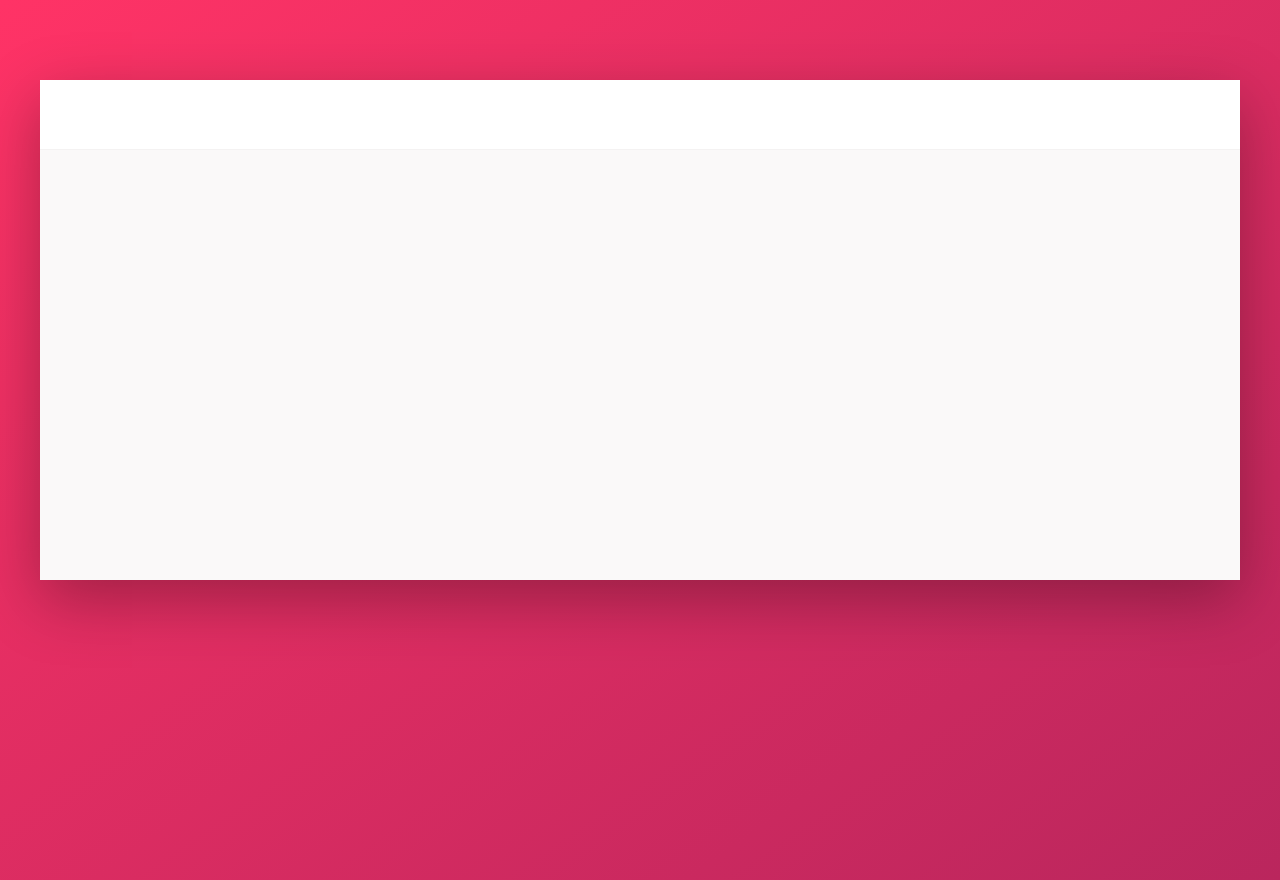
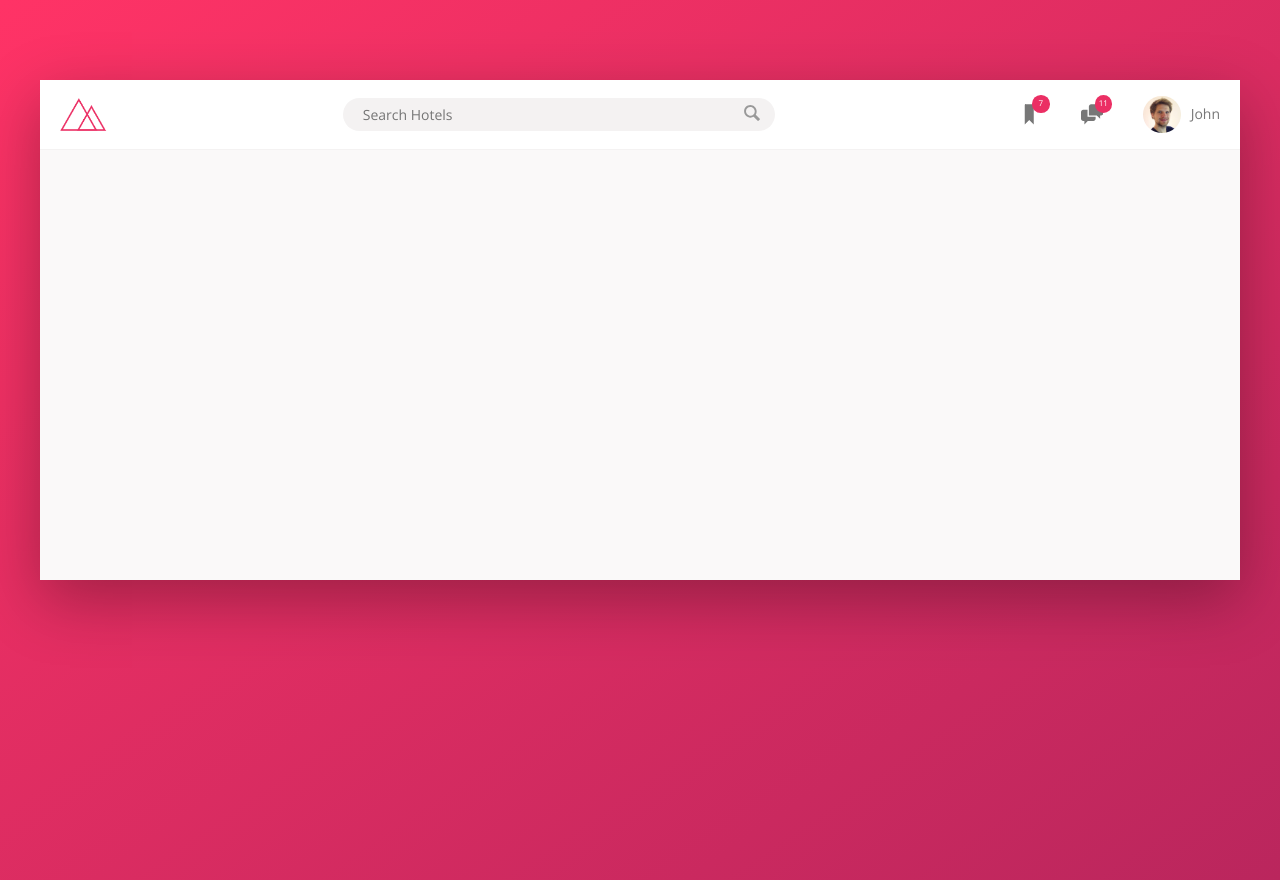
Before and after one commit to neha10gupta97/HotelsBookingView, a website: page index.html in a window 1280 px wide. Drawn offline with nearby package versions, Linux system fonts and the light colour scheme.

Commit message:
header code

```diff
--- a/index.html
+++ b/index.html
@@ -13,6 +13,34 @@
     <body>
         <div class="container">
             <header class="header">
+                <img src="img/logo.png" alt="Logo" class="logo">
+                <form action="#" class="search">
+                    <input type="text" class="search__input" placeholder="Search Hotels">
+                    <button class="search__button">
+                        <svg class="search__icon">
+                            <use xlink:href="img/sprite.svg#icon-magnifying-glass"></use>
+                        </svg>
+                    </button>
+                </form>
+
+                <nav class="user-nav">
+                    <div class="user-nav__icon-box">
+                        <svg class="user-nav__icon">
+                            <use xlink:href="img/sprite.svg#icon-bookmark"></use>
+                        </svg>
+                        <span class="user-nav__notification">7</span>
+                    </div>
+                    <div class="user-nav__icon-box">
+                        <svg class="user-nav__icon">
+                            <use xlink:href="img/sprite.svg#icon-chat"></use>
+                        </svg>
+                        <span class="user-nav__notification">11</span>
+                    </div>
+                    <div class="user-nav__user">
+                        <img src="img/user.jpg" alt="User" class="user-nav__user-photo">
+                        <span class="user-nav__user-name">John</span>
+                    </div>
+                </nav>
 
             </header>
             <div class="content">
--- a/sass/_component.scss
+++ b/sass/_component.scss
@@ -0,0 +1,112 @@
+//Logo
+.logo{
+  height: 3.25rem;
+  margin-left: 2rem;
+}
+
+//Search Box
+.search{
+  flex: 0 0 40%;
+
+  display: flex;
+  align-items: center;
+  justify-content: center;
+
+  &__input{
+    font-family: inherit;
+    font-size: inherit;
+    color: inherit;
+    background-color: var(--color-grey-light-2);
+    border: none;
+    padding: .7rem 2rem;
+    border-radius: 100px;
+    width: 90%;
+    transition: all .2s;
+    margin-right: -3.25rem;
+
+    &:focus{
+      outline: none;
+      width: 100%;
+      background-color: var(--color-grey-light-3);
+    }
+    &::webkit-input-placeholder{
+      font-weight: 100;
+      color: var(--color-grey-light-2);
+    }
+  }
+
+  &__input:focus + &__button{
+    background-color: var(--color-grey-light-3);
+  }
+
+  &__button{
+    border: none;
+    background-color: var(--color-grey-light-2);
+
+    &:focus{
+      outline: none;
+    }
+
+    &:active{
+      transform: translateX(2px);
+    }
+  }
+
+  &__icon{
+    height: 2rem;
+    width: 2rem;
+    fill: var(--color-grey-dark-3);
+  }
+}
+
+
+//User nav
+.user-nav{
+  display: flex;
+  align-items: center;
+  align-self: stretch;
+
+  & > *{
+    padding: 0 2rem;
+    cursor: pointer;
+    height: 100%;
+    display: flex;
+    align-items: center;
+  }
+
+  & > *:hover{
+    background-color: var(--color-grey-light-2);
+  }
+
+  &__icon-box{
+    position: relative;
+  }
+
+  &__icon{
+    height: 2.25rem;
+    width: 2.25rem;
+    fill: var(--color-grey-dark-2);
+  }
+
+  &__notification{
+    font-size: .8rem;
+    height: 1.75rem;
+    width: 1.75rem;
+    border-radius: 50%;
+    background-color: var(--color-primary);
+    color: #fff;
+    position: absolute;
+    top: 1.5rem;
+    right: 1.1rem;
+
+    display: flex;
+    justify-content: center;
+    align-items: center;
+  }
+
+  &__user-photo{
+    height: 3.75rem;
+    border-radius: 50%;
+    margin-right: 1rem;
+  }
+}
--- a/sass/_layout.scss
+++ b/sass/_layout.scss
@@ -8,9 +8,13 @@
 }
 
 .header{
+    font-size: 1.4rem;
     height: 7rem;
     background-color: #fff;
     border-bottom: 1px solid var(--color-grey-light-2);
+    display: flex;
+    justify-content: space-between;
+    align-items: center;
 }
 
 .content{
```
Also changed, not shown: css/style.css.
